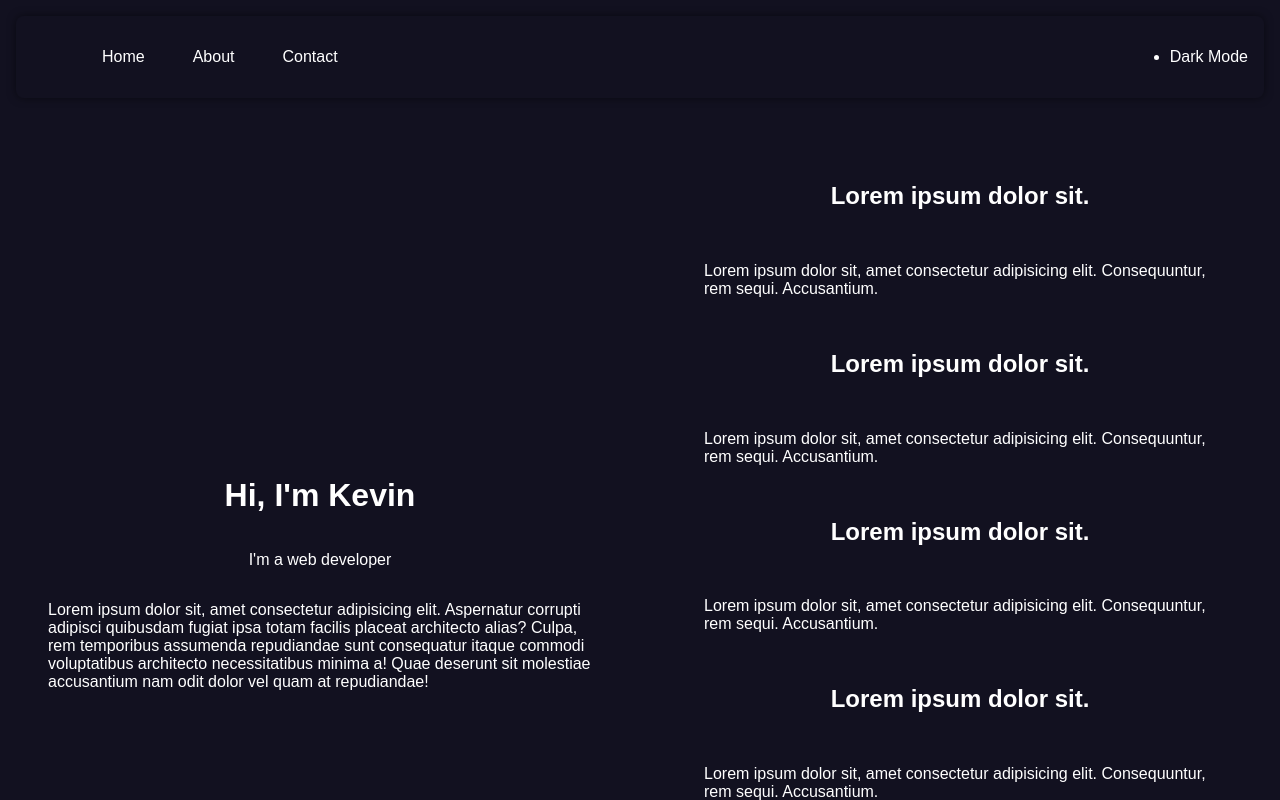
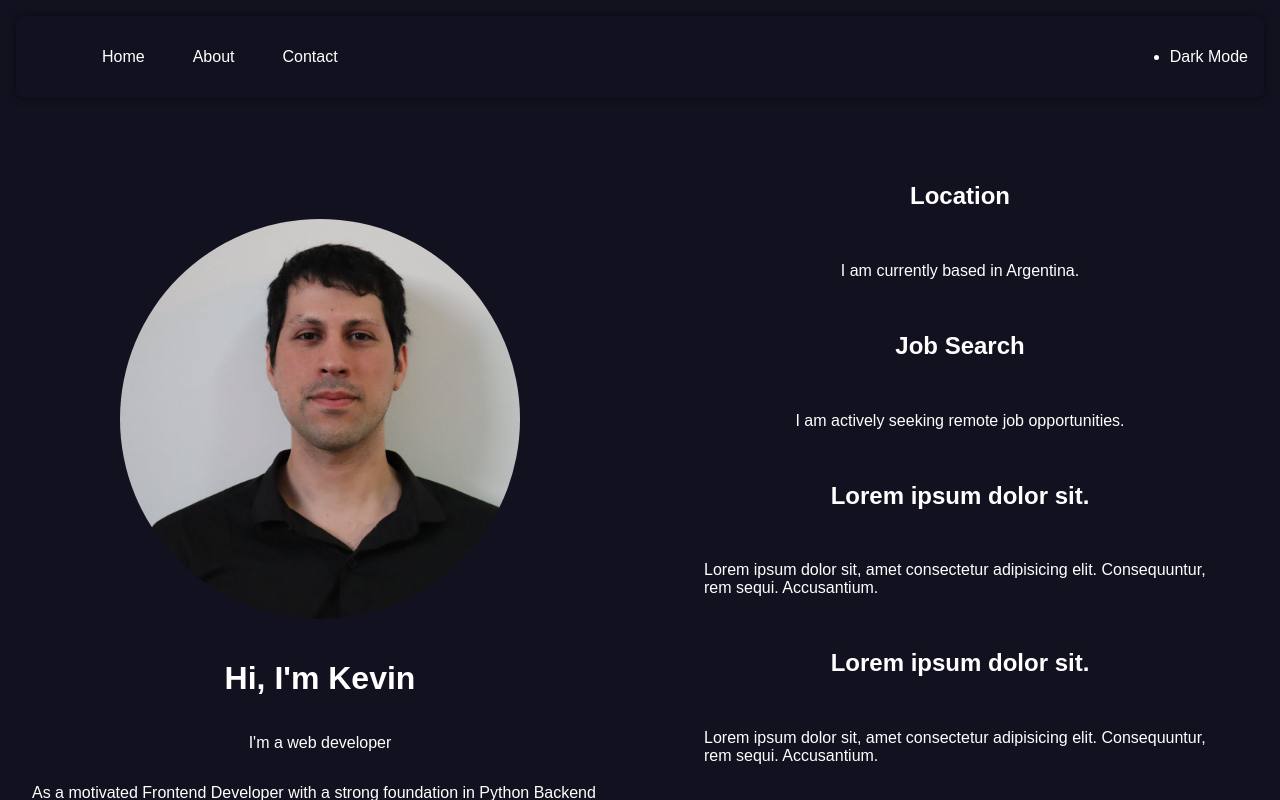
Before and after one commit to kevinduhamelhayes/DarkModes, a React (Vite) app in the folder DarkModes/: page / in a window 1280 px wide. Shown: the top 800 px of the page. Built offline with nearby package versions, Linux system fonts and the light colour scheme.

Commit message:
second commit+

```diff
--- a/DarkModes/src/components/Body.jsx
+++ b/DarkModes/src/components/Body.jsx
@@ -4,24 +4,33 @@ const Body = () => {
     <main className="body">
       <div className="body-container">
         <div className="body-container-left">
+          <figure>
+            <img src="./public/profile.jpeg" alt="" />
+          </figure>
           <h1 className="body-container-left-h1">
             Hi, I'm <span className="body-container-left-h1-span">Kevin</span>
           </h1>
           <p className="body-container-left-p">I'm a web developer</p>
           <p className="body-container-left-p">
-            Lorem ipsum dolor sit, amet consectetur adipisicing elit. Aspernatur
-            corrupti adipisci quibusdam fugiat ipsa totam facilis placeat
-            architecto alias? Culpa, rem temporibus assumenda repudiandae sunt
-            consequatur itaque commodi voluptatibus architecto necessitatibus
-            minima a! Quae deserunt sit molestiae accusantium nam odit dolor vel
-            quam at repudiandae!
+            As a motivated Frontend Developer with a strong foundation in Python
+            Backend development, I have a passion for creating engaging and
+            user-friendly web experiences. My primary focus lies in mastering
+            JavaScript, React, and Tailwind CSS technologies to build responsive
+            and dynamic web applications. I am constantly seeking opportunities
+            to learn and apply new concepts to improve my skills. My journey
+            from backend development to frontend has given me a unique
+            perspective, making me adaptable and eager to take on new
+            challenges.
           </p>
         </div>
         <div className="body-container-right">
-          <h2 className="doby-h2">Lorem ipsum dolor sit.</h2>
+          <h2 className="doby-h2">Location</h2>
           <p className="body-container-right">
-            Lorem ipsum dolor sit, amet consectetur adipisicing elit.
-            Consequuntur, rem sequi. Accusantium.
+          I am currently based in Argentina.
+          </p>
+          <h2 className="doby-h2">Job Search</h2>
+          <p className="body-container-right">
+          I am actively seeking remote job opportunities.
           </p>
           <h2 className="doby-h2">Lorem ipsum dolor sit.</h2>
           <p className="body-container-right">
@@ -33,15 +42,11 @@ const Body = () => {
             Lorem ipsum dolor sit, amet consectetur adipisicing elit.
             Consequuntur, rem sequi. Accusantium.
           </p>
-          <h2 className="doby-h2">Lorem ipsum dolor sit.</h2>
+          <h2 className="doby-h2">hobbies</h2>
           <p className="body-container-right">
-            Lorem ipsum dolor sit, amet consectetur adipisicing elit.
-            Consequuntur, rem sequi. Accusantium.
-          </p>
-          <h2 className="doby-h2">Lorem ipsum dolor sit.</h2>
-          <p className="body-container-right">
-            Lorem ipsum dolor sit, amet consectetur adipisicing elit.
-            Consequuntur, rem sequi. Accusantium.
+            Reading tech blogs and articles Attending tech meetups and
+            conferences Practicing coding challenges and algorithms Exploring
+            new technologies and frameworks
           </p>
         </div>
       </div>
--- a/DarkModes/src/components/styles/Body.css
+++ b/DarkModes/src/components/styles/Body.css
@@ -5,15 +5,19 @@
   justify-content: space-between;
   gap: 4rem;
   padding: 1rem;
-  margin-top: 1rem;
+}
+img{
+  width: 400px;
+  height: 400px;
+  object-fit: cover;
+  border-radius: 50%;
 }
 .body-container-left{
   display: flex;
   flex-direction: column;
   align-items: center;
-  justify-content: space-between;
-  padding: 1rem;
-  margin-top: 1rem;
+
+
 }
 .body-container-right{
   display: flex;
```
Also changed, not shown: DarkModes/public/profile.jpeg (added).
